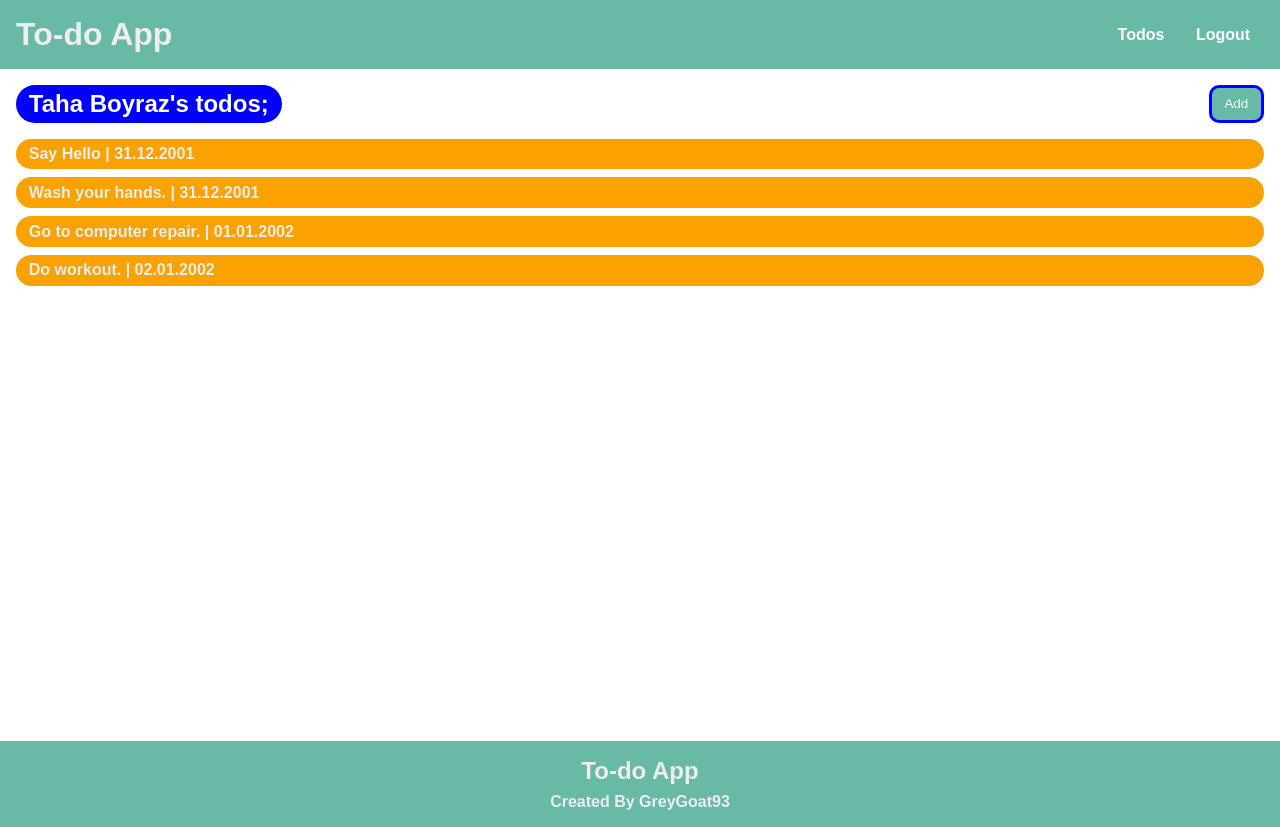
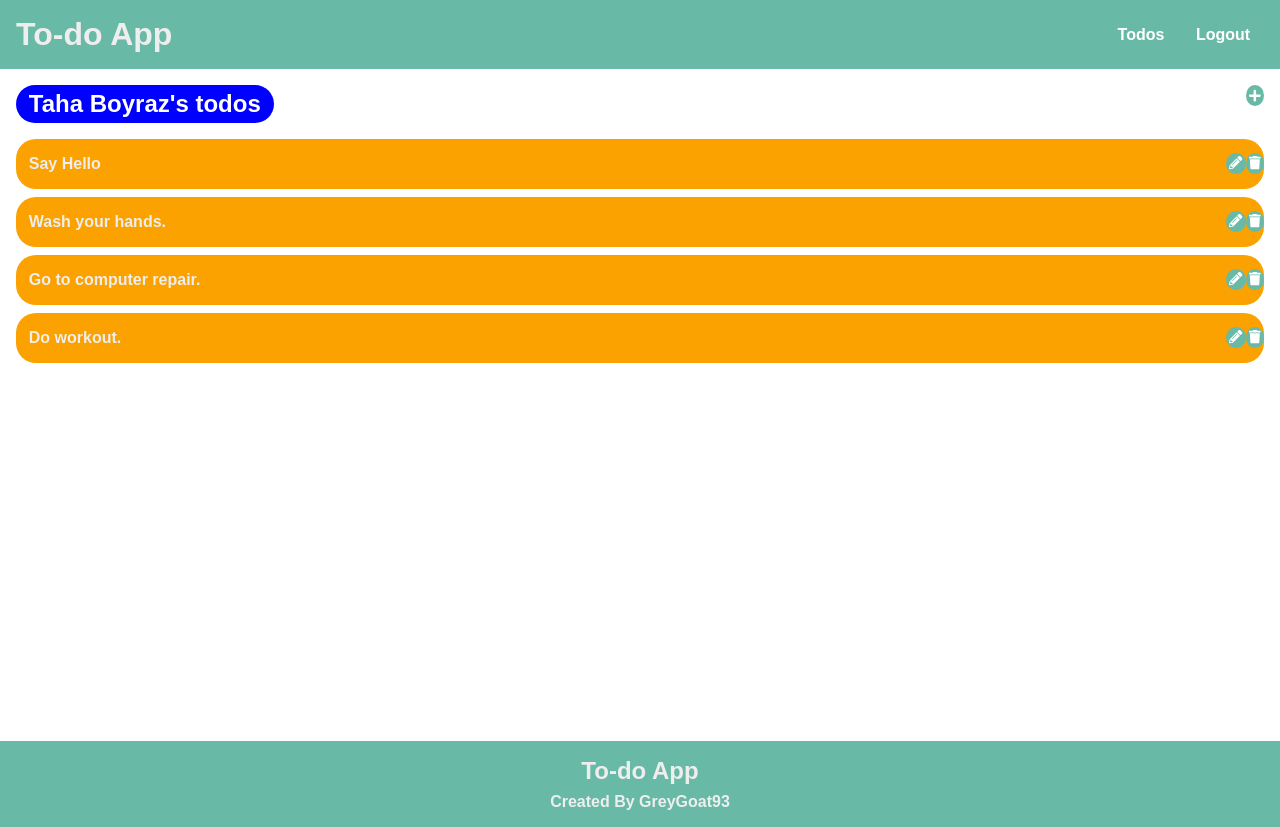
Before and after one commit to GreyGoat93/mern-todo-app, a React (Create React App) app in the folder client/: page /todos/1 in a window 1280 px wide. Built offline with nearby package versions, Linux system fonts and the light colour scheme.

Commit message:
Created Button Component

```diff
--- a/client/package.json
+++ b/client/package.json
@@ -3,6 +3,11 @@
   "version": "0.1.0",
   "private": true,
   "dependencies": {
+    "@fortawesome/fontawesome-free": "^5.15.3",
+    "@fortawesome/fontawesome-svg-core": "^1.2.35",
+    "@fortawesome/free-brands-svg-icons": "^5.15.3",
+    "@fortawesome/free-solid-svg-icons": "^5.15.3",
+    "@fortawesome/react-fontawesome": "^0.1.14",
     "@reduxjs/toolkit": "^1.5.1",
     "@testing-library/jest-dom": "^5.12.0",
     "@testing-library/react": "^11.2.6",
--- a/client/src/components/TodoList/TodoItem/TodoItem.js
+++ b/client/src/components/TodoList/TodoItem/TodoItem.js
@@ -1,9 +1,17 @@
 import React from 'react'
+import Button from '../../UI/Button/Button'
+import ButtonSet from '../../UI/ButtonSet/ButtonSet'
 import './TodoItem.scss'
 
 const TodoItem = (props) => {
     return (
-        <li className="TodoItem">{props.children}</li>
+        <li className="TodoItem">
+            <span className="TodoTitle">{props.title}</span>
+            <ButtonSet>
+                <Button type="Edit"/>
+                <Button type="Delete"/>
+            </ButtonSet>
+        </li>
     )
 }
 
--- a/client/src/components/TodoList/TodoItem/TodoItem.scss
+++ b/client/src/components/TodoList/TodoItem/TodoItem.scss
@@ -1,9 +1,17 @@
 @import "../../../util/variables";
 
 .TodoItem {
+    display: flex;
+    justify-content: space-between;
     background-color: $secondaryColor;
     color: #eee;
     margin: 0.5rem 0;
     border-radius: 20px;
-    padding: 0.4rem 0.8rem;
+    height: 50px;
+
+    .TodoTitle {
+        padding: 0.6rem 0.8rem;
+        display: flex;
+        align-items: center;
+    }
 }
--- a/client/src/components/TodoList/TodoList.js
+++ b/client/src/components/TodoList/TodoList.js
@@ -2,6 +2,7 @@ import React from 'react'
 import './TodoList.scss'
 import TodoItem from './TodoItem/TodoItem';
 import NameLabel from '../UI/NameLabel/NameLabel';
+import Button from '../UI/Button/Button';
 
 const TodoList = (props) => {
     let todos = []
@@ -9,19 +10,19 @@ const TodoList = (props) => {
         todos = <div className="NoTodos">No Todos!?</div>
     } else {
         todos = (
-                <ul>
-                {props.userData.todos.map(todo => {
-                return <TodoItem key={todo.id}>{todo.title} | {todo.created_date}</TodoItem>})}
-                </ul>
-            )
+            <ul>
+            {props.userData.todos.map(todo => {
+            return <TodoItem key={todo.id} title={todo.title} />})}
+            </ul>
+        )
     }
 
     return (
         <div className="TodoList">
             <div className="NameAndMenu">
-                <NameLabel>{props.userData.first_name} {props.userData.last_name}'s todos;</NameLabel>
+                <NameLabel>{props.userData.first_name} {props.userData.last_name}'s todos</NameLabel>
                 <div className="Buttons">
-                   <button>Add</button>
+                   <Button type="Add"/>
                 </div>
             </div>
             {todos}
--- a/client/src/components/TodoList/TodoList.scss
+++ b/client/src/components/TodoList/TodoList.scss
@@ -9,25 +9,6 @@
     .NameAndMenu {
         display: flex;
         justify-content: space-between;
-
-        .Buttons {
-            display: flex;
-
-            button {
-                padding: 0 0.8rem;
-                border-radius: 10px;
-                border: 3px solid blue;
-                background-color: $primaryColor;
-                color: #fff;
-                outline: none;
-                cursor: pointer;
-
-                &:hover,
-                &:active {
-                    background-color: blue;
-                }
-            }
-        }
     }
 
     ul {
--- /dev/null
+++ b/client/src/components/UI/Button/Button.js
@@ -0,0 +1,42 @@
+import React from 'react';
+import { FontAwesomeIcon } from '@fortawesome/react-fontawesome';
+import { faPencilAlt, faPlus, faTrash } from '@fortawesome/free-solid-svg-icons'
+import './Button.scss';
+
+const Button = (props) => {
+    let button = null;
+    switch(props.type){
+        case "Add":
+            button = (
+                <button className="Button">
+                    <FontAwesomeIcon icon={faPlus}/>
+                </button>
+            )
+        break;
+        case "Delete":
+            button = (
+                <button className="Button">
+                    <FontAwesomeIcon icon={faTrash}/>
+                </button>
+            )
+        break;
+        case "Edit":
+            button = (
+                <button className="Button">
+                    <FontAwesomeIcon icon={faPencilAlt}/>
+                </button>
+            )
+        break;
+        default:
+
+        break;
+    }
+
+    return (
+        <>
+            {button}
+        </>
+    )
+}
+
+export default Button;
--- /dev/null
+++ b/client/src/components/UI/Button/Button.scss
@@ -0,0 +1,16 @@
+@import '../../../util/variables';
+
+.Button {
+    padding: 0.2rem;
+    border-radius: 50%;
+    border: none;
+    background-color: $primaryColor;
+    color: #fff;
+    outline: none;
+    cursor: pointer;
+
+    &:hover,
+    &:active {
+        background-color: blue;
+    }
+}
--- /dev/null
+++ b/client/src/components/UI/ButtonSet/ButtonSet.js
@@ -0,0 +1,12 @@
+import React from 'react';
+import './ButtonSet.scss';
+
+const ButtonSet = (props) => {
+    return (
+        <div className="ButtonSet">
+            {props.children}
+        </div>
+    )
+}
+
+export default ButtonSet;
--- /dev/null
+++ b/client/src/components/UI/ButtonSet/ButtonSet.scss
@@ -0,0 +1,5 @@
+.ButtonSet {
+    display: flex;
+    justify-content: space-between;
+    align-items: center;
+}
```
Also changed, not shown: 1 other file (tests, documents, lock files or other folders).
